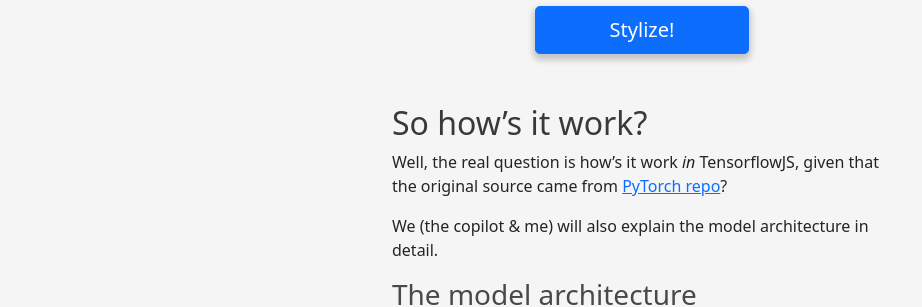
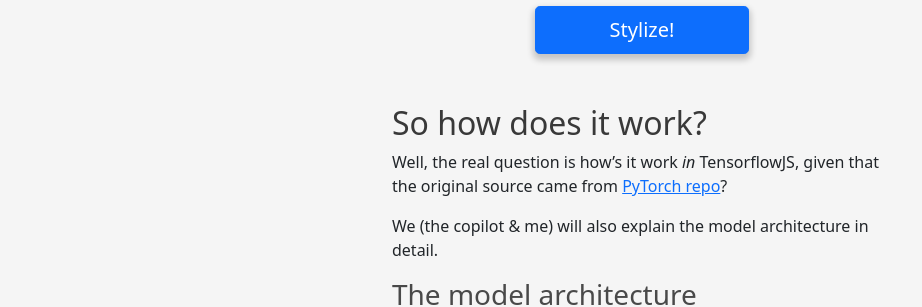
Before and after one commit to kassab902/artstyletransfer, a Jekyll site: the page built from index.md, in a window 1280 px wide. Shown: the part 1064-1371 px from the top of the page, without its empty margins (178-1100 px from the left). Built offline with Jekyll 4.4.1, drawn with Linux system fonts in a browser that asks for light colours; nearby versions of some CDN libraries; formulas are drawn with MathJax 3; the repository's description, which GitHub fills in, is left out; our own code applies the rules of GitHub Pages for plain Markdown files.

Commit message:
Update about

```diff
--- a/index.md
+++ b/index.md
@@ -17,7 +17,7 @@ Let's see how it works. Embedded below is a TensorflowJS application that will u
 {% include stylizer.html %}
 </section>
 
-## So how's it work?
+## So how does it work?
 
 Well, the real question is how's it work *in* TensorflowJS, given that the original source came from [PyTorch repo](https://github.com/GlebSBrykin/SANET)?
 
```
